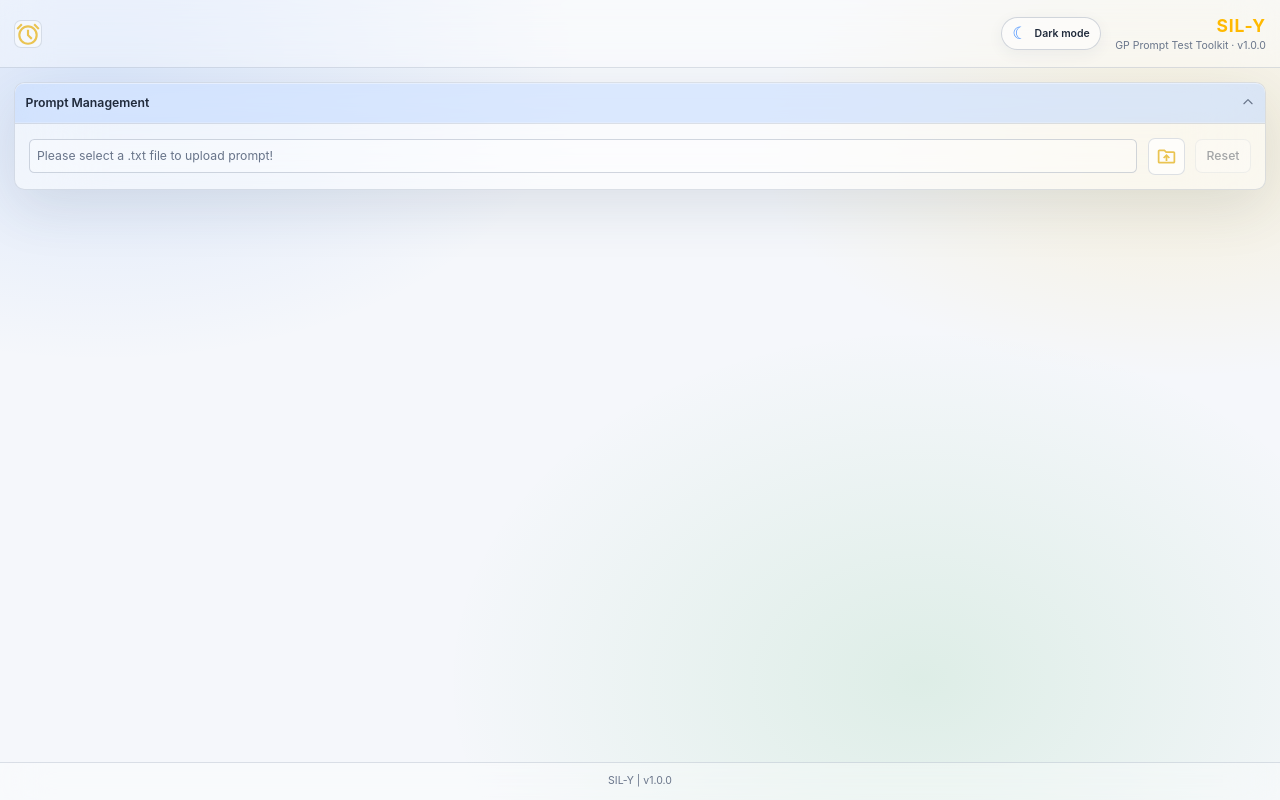
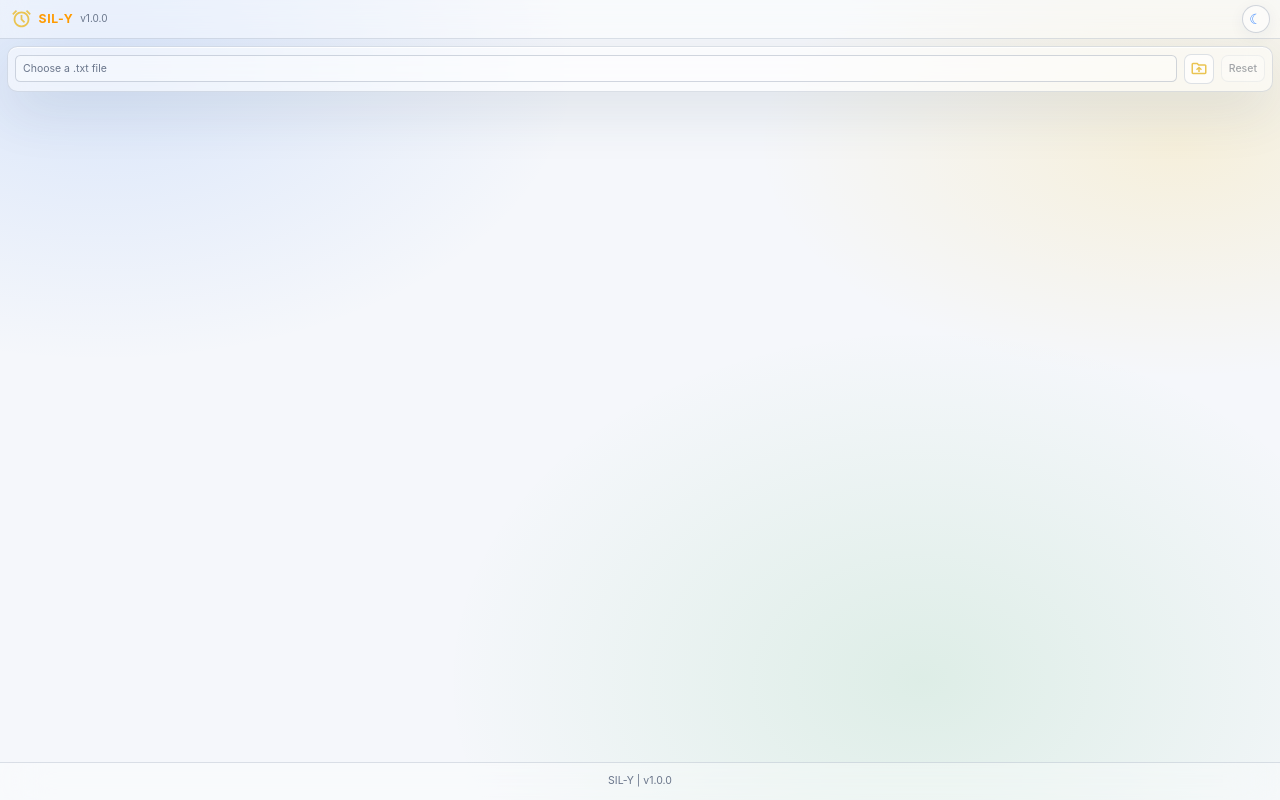
Before and after one commit to souravkh/dum-e, a React (Vite) app: page / in a window 1280 px wide. Built offline with nearby package versions, Linux system fonts and the light colour scheme.

Commit message:
update design to make it look compact

```diff
--- a/index.html
+++ b/index.html
@@ -4,7 +4,7 @@
     <meta charset="UTF-8" />
     <link rel="icon" type="image/svg+xml" href="/favicon.svg" />
     <meta name="viewport" content="width=device-width, initial-scale=1.0" />
-    <title>dum-e</title>
+    <title>SIL-Y</title>
   </head>
   <body>
     <div id="root"></div>
--- a/src/AppShell.tsx
+++ b/src/AppShell.tsx
@@ -30,20 +30,7 @@ function AppShell() {
   const [promptFile, setPromptFile] = useState<File | null>(null);
   const [prompts, setPrompts] = useState<PromptRecord>({});
   const [isExporting, setIsExporting] = useState(false);
-
-  // Accordion open/close state for sections
-  const [openSections, setOpenSections] = useState({
-    upload: true,
-    prompts: true,
-    runner: true,
-  });
-
-  const toggleSection = (section: "upload" | "prompts" | "runner") => {
-    setOpenSections((prev) => ({
-      ...prev,
-      [section]: !prev[section],
-    }));
-  };
+  const [isPromptListOpen, setIsPromptListOpen] = useState(true);
 
   const handleExport = async (format: "txt" | "xlsx") => {
     try {
@@ -78,8 +65,6 @@ function AppShell() {
     if (newPrompt) setCurrentPrompt(newPrompt);
   };
 
-  const [, setCurrentPromptDuration] = useState<string>("");
-
   const handlePromptFileChange = (file: File | null) => {
     setPromptFile(file);
     if (file) {
@@ -89,7 +74,6 @@ function AppShell() {
     } else {
       setPrompts({});
       setCurrentPrompt("");
-      setCurrentPromptDuration("");
     }
   };
 
@@ -107,180 +91,101 @@ function AppShell() {
 
     if (nextPrompt) {
       setCurrentPrompt(nextPrompt);
-      setCurrentPromptDuration("");
     }
-
-    setCurrentPromptDuration("");
   };
 
-  const promptCount = Object.keys(prompts).length;
+  const promptList = Object.keys(prompts);
+  const promptCount = promptList.length;
+  const currentPromptIndex = promptList.indexOf(currentPrompt);
 
   return (
-    <div className="app-shell relative flex min-h-screen flex-col overflow-hidden text-[var(--ink)] transition-colors duration-300" data-theme={theme}>
-      {/* Application Header */}
+    <div className="app-shell relative flex h-screen flex-col overflow-hidden text-[var(--ink)] transition-colors duration-300" data-theme={theme}>
       <Header
         theme={theme}
         onToggleTheme={() => setTheme((current) => current === "light" ? "dark" : "light")}
       />
 
-      {/* Main Content */}
-      <main className="flex-1 space-y-3 p-4">
-        {/* Accordion 1: Prompt Management */}
-          <section className="overflow-hidden rounded-xl border border-[var(--line)] bg-[var(--surface)] shadow-[var(--shadow-glass)] backdrop-blur-2xl">
-          <button
-            type="button"
-            onClick={() => toggleSection("upload")}
-              className="flex w-full cursor-pointer items-center justify-between border-b border-white/20 bg-[var(--section-header)] p-3 text-left shadow-[inset_0_1px_0_rgba(255,255,255,0.28)] backdrop-blur-xl transition hover:bg-[var(--accent-soft)]"
-          >
-            <div className="flex items-center gap-2">
-                <span className="text-sm font-semibold text-[var(--ink)]">
-                Prompt Management
-              </span>
-              {promptFile && (
-                <span className="max-w-35 truncate rounded bg-[var(--surface-solid)] px-2 py-0.5 text-xs text-[var(--muted)]">
-                  {promptFile.name}
-                </span>
-              )}
-            </div>
+      <main className="flex min-h-0 flex-1 flex-col gap-2 overflow-y-auto p-2">
+        {promptCount === 0 ? (
+          <section className="shrink-0 rounded-xl border border-[var(--line)] bg-[var(--surface)] p-2 shadow-[var(--shadow-glass)] backdrop-blur-md">
+            <PromptManagement
+              file={promptFile}
+              promptCount={promptCount}
+              onFileChange={handlePromptFileChange}
+            />
+          </section>
+        ) : (
+          <>
+            <section className="shrink-0 rounded-xl border border-[var(--line)] bg-[var(--surface)] p-2 shadow-[var(--shadow-glass)] backdrop-blur-md">
+              <TestRunner
+                key={currentPrompt}
+                currentPrompt={currentPrompt}
+                currentIndex={currentPromptIndex + 1}
+                total={promptCount}
+                onSaving={updateCurrentPromptDuration}
+              />
+            </section>
 
-            <svg
-              className={`h-4 w-4 text-[var(--muted)] transition-transform duration-200 ${
-                openSections.upload ? "rotate-180" : ""
-              }`}
-              fill="none"
-              stroke="currentColor"
-              viewBox="0 0 24 24"
-            >
-              <path
-                strokeLinecap="round"
-                strokeLinejoin="round"
-                strokeWidth={2}
-                d="M19 9l-7 7-7-7"
-              />
-            </svg>
-          </button>
-
-          {openSections.upload && (
-            <div className="border-t border-[var(--line)] p-4">
+            <section className="shrink-0 rounded-lg border border-[var(--line)] bg-[var(--surface-soft)] px-3 py-2 text-xs text-[var(--muted)] backdrop-blur-md">
               <PromptManagement
                 file={promptFile}
+                promptCount={promptCount}
                 onFileChange={handlePromptFileChange}
               />
-            </div>
-          )}
-        </section>
+            </section>
 
-        {promptCount > 0 && (
-          <div className="space-y-3">
-            {/* Accordion 2: Prompts List */}
-            <section className="overflow-hidden rounded-xl border border-[var(--line)] bg-[var(--surface)] shadow-[var(--shadow-glass)] backdrop-blur-2xl">
+            <section className="flex min-h-0 flex-1 flex-col overflow-hidden rounded-xl border border-[var(--line)] bg-[var(--surface)] shadow-[var(--shadow-glass)] backdrop-blur-md">
               <button
                 type="button"
-                onClick={() => toggleSection("prompts")}
-                className="flex w-full cursor-pointer items-center justify-between border-b border-white/20 bg-[var(--section-header)] p-3 text-left shadow-[inset_0_1px_0_rgba(255,255,255,0.28)] backdrop-blur-xl transition hover:bg-[var(--accent-soft)]"
+                onClick={() => setIsPromptListOpen((open) => !open)}
+                aria-expanded={isPromptListOpen}
+                className="flex w-full shrink-0 items-center justify-between border-b border-[var(--line)] bg-[var(--section-header)] px-3 py-2 text-left text-sm font-semibold text-[var(--ink)] transition hover:bg-[var(--accent-soft)]"
               >
-                <div className="flex items-center gap-2">
-                  <span className="text-sm font-semibold text-[var(--ink)]">
-                    Prompts List
-                  </span>
-                  <span className="rounded-full bg-[var(--surface-solid)] px-2 py-0.5 font-mono text-xs text-amber-500">
-                    {promptCount}
-                  </span>
-                </div>
-
+                <span>Prompts · {promptCount}</span>
                 <svg
-                  className={`h-4 w-4 text-[var(--muted)] transition-transform duration-200 ${
-                    openSections.prompts ? "rotate-180" : ""
-                  }`}
+                  aria-hidden="true"
+                  className={`h-4 w-4 text-[var(--muted)] transition-transform ${isPromptListOpen ? "rotate-180" : ""}`}
                   fill="none"
                   stroke="currentColor"
                   viewBox="0 0 24 24"
                 >
-                  <path
-                    strokeLinecap="round"
-                    strokeLinejoin="round"
-                    strokeWidth={2}
-                    d="M19 9l-7 7-7-7"
-                  />
+                  <path strokeLinecap="round" strokeLinejoin="round" strokeWidth={2} d="m19 9-7 7-7-7" />
                 </svg>
               </button>
-
-              {openSections.prompts && (
-                <div className="border-t border-[var(--line)] p-4">
-                  <Prompt
-                    promptData={prompts}
-                    onSelectedPromptChange={updateCurrentPrompt}
-                  />
-                </div>
+              {isPromptListOpen && (
+                <Prompt
+                  promptData={prompts}
+                  currentPrompt={currentPrompt}
+                  onSelectedPromptChange={updateCurrentPrompt}
+                />
               )}
             </section>
 
-            {/* Accordion 3: Test Runner & Results */}
-            <section className="overflow-hidden rounded-xl border border-[var(--line)] bg-[var(--surface)] shadow-[var(--shadow-glass)] backdrop-blur-2xl">
+            <div className="flex shrink-0 items-center justify-between gap-2">
               <button
                 type="button"
-                onClick={() => toggleSection("runner")}
-                className="flex w-full cursor-pointer items-center justify-between border-b border-white/20 bg-[var(--section-header)] p-3 text-left shadow-[inset_0_1px_0_rgba(255,255,255,0.28)] backdrop-blur-xl transition hover:bg-[var(--accent-soft)]"
+                onClick={() => handleExport("txt")}
+                disabled={isExporting}
+                className="w-24 cursor-pointer rounded-lg border border-white/35 bg-gradient-to-br from-[#438DFF]/95 to-[#2F72E8]/95 px-3 py-1 text-xs font-semibold text-white shadow-[0_6px_18px_rgba(67,141,255,0.3)] backdrop-blur-xl transition hover:from-[#5598FF] hover:to-[#377FEF] disabled:cursor-not-allowed disabled:opacity-40"
               >
-                <div className="flex items-center gap-2">
-                  <span className="text-sm font-semibold text-[var(--ink)]">
-                    Test Runner & Results
-                  </span>
-                </div>
-
-                <svg
-                  className={`h-4 w-4 text-[var(--muted)] transition-transform duration-200 ${
-                    openSections.runner ? "rotate-180" : ""
-                  }`}
-                  fill="none"
-                  stroke="currentColor"
-                  viewBox="0 0 24 24"
-                >
-                  <path
-                    strokeLinecap="round"
-                    strokeLinejoin="round"
-                    strokeWidth={2}
-                    d="M19 9l-7 7-7-7"
-                  />
-                </svg>
+                TXT
               </button>
-
-              {openSections.runner && (
-                <div className="border-t border-[var(--line)] p-3">
-                  <TestRunner
-                    key={currentPrompt}
-                    currentPrompt={currentPrompt}
-                    onSaving={updateCurrentPromptDuration}
-                  />
-
-                  <div className="mt-3 flex flex-row justify-between gap-2 border-t border-[var(--line)] pt-3">
-                    <button
-                      type="button"
-                      onClick={() => handleExport("txt")}
-                      disabled={isExporting}
-                      className="cursor-pointer rounded-lg border border-white/35 bg-gradient-to-br from-[#438DFF]/95 to-[#2F72E8]/95 px-3 py-1.5 text-xs font-semibold text-white shadow-[0_6px_18px_rgba(67,141,255,0.3)] backdrop-blur-xl transition hover:-translate-y-px hover:from-[#5598FF] hover:to-[#377FEF] disabled:cursor-not-allowed disabled:opacity-40"
-                    >
-                      Export .TXT
-                    </button>
-
-                    <button
-                      type="button"
-                      onClick={() => handleExport("xlsx")}
-                      disabled={isExporting}
-                      className="cursor-pointer rounded-lg border border-white/35 bg-gradient-to-br from-[#438DFF]/90 to-[#245FC7]/95 px-3 py-1.5 text-xs font-semibold text-white shadow-[0_6px_18px_rgba(67,141,255,0.26)] backdrop-blur-xl transition hover:-translate-y-px hover:from-[#5598FF] hover:to-[#2F72E8] disabled:cursor-not-allowed disabled:opacity-40"
-                    >
-                      Export .XLSX
-                    </button>
-                  </div>
-                </div>
-              )}
-            </section>
-          </div>
+              <button
+                type="button"
+                onClick={() => handleExport("xlsx")}
+                disabled={isExporting}
+                className="w-24 cursor-pointer rounded-lg border border-white/35 bg-gradient-to-br from-[#438DFF]/90 to-[#245FC7]/95 px-3 py-1 text-xs font-semibold text-white shadow-[0_6px_18px_rgba(67,141,255,0.26)] backdrop-blur-xl transition hover:from-[#5598FF] hover:to-[#2F72E8] disabled:cursor-not-allowed disabled:opacity-40"
+              >
+                XLSX
+              </button>
+            </div>
+          </>
         )}
       </main>
 
-      {/* Application Footer */}
-      <Footer />
+      <div className="shrink-0">
+        <Footer />
+      </div>
     </div>
   );
 }
--- a/src/features/header/header.tsx
+++ b/src/features/header/header.tsx
@@ -7,32 +7,24 @@ type HeaderProps = {
 
 function Header({ theme, onToggleTheme }: HeaderProps) {
   return (
-    <header className="relative z-10 flex min-h-[68px] w-full items-center justify-between border-b border-[var(--line)] bg-[var(--surface-soft)] px-4 py-3 backdrop-blur-xl">
-      <div className="flex h-8 w-8 items-center justify-center rounded-lg border border-[var(--line)] bg-[var(--surface)]">
-        <img src={logo} alt="Alarm" className="h-8 w-8" />
+    <header className="relative z-10 flex h-11 w-full shrink-0 items-center justify-between border-b border-[var(--line)] bg-[var(--surface-soft)] px-3 backdrop-blur-md">
+      <div className="flex min-w-0 items-center gap-2">
+        <img src={logo} alt="" className="h-6 w-6 shrink-0" />
+        <span className="truncate text-sm font-bold tracking-wider text-amber-500">
+          SIL-Y
+        </span>
+        <span className="text-[10px] text-[var(--muted)]">v1.0.0</span>
       </div>
 
-      <div className="flex items-center gap-4 max-sm:gap-2">
       <button
         type="button"
-          className="inline-flex cursor-pointer items-center gap-2 rounded-full border border-[var(--line-strong)] bg-[var(--surface)] px-3 py-2 text-xs font-semibold text-[var(--ink)] shadow-[0_4px_16px_rgba(33,51,82,0.06)] transition hover:-translate-y-px hover:border-[var(--accent)] max-sm:gap-1.5 max-sm:px-2.5 max-sm:text-[11px]"
+        className="flex h-8 w-8 shrink-0 cursor-pointer items-center justify-center rounded-full border border-[var(--line-strong)] bg-[var(--surface)] text-base text-[var(--accent)] shadow-[0_4px_16px_rgba(33,51,82,0.06)] transition hover:border-[var(--accent)] hover:bg-[var(--accent-soft)]"
         onClick={onToggleTheme}
         aria-label={`Switch to ${theme === "light" ? "dark" : "light"} mode`}
         aria-pressed={theme === "dark"}
       >
-          <span className="text-[17px] leading-none text-[var(--accent)]" aria-hidden="true">{theme === "light" ? "☾" : "☀"}</span>
-          <span>{theme === "light" ? "Dark mode" : "Light mode"}</span>
+        <span aria-hidden="true">{theme === "light" ? "☾" : "☀"}</span>
       </button>
-
-        <div className="flex flex-col">
-          <h5 className="text-right text-xl font-bold tracking-wider text-amber-400">
-            SIL-Y
-          </h5>
-          <p className="text-right text-xs text-[var(--muted)]">
-            GP Prompt Test Toolkit · v1.0.0
-          </p>
-        </div>
-      </div>
     </header>
   );
 }
--- a/src/features/prompt-management/PromptManagement.tsx
+++ b/src/features/prompt-management/PromptManagement.tsx
@@ -4,10 +4,11 @@ import txtFileChecker from "../utils/ExtensionHelper";
 
 type PromptUploadProps = {
   file: File | null;
+  promptCount: number;
   onFileChange: (file: File | null) => void;
 };
 
-function PromptUpload({ file, onFileChange }: PromptUploadProps) {
+function PromptUpload({ file, promptCount, onFileChange }: PromptUploadProps) {
   const inputRef = useRef<HTMLInputElement>(null);
 
   const handleFileChange = (
@@ -22,14 +23,48 @@ function PromptUpload({ file, onFileChange }: PromptUploadProps) {
     onFileChange(selectedFile);
   };
 
+  if (file && promptCount > 0) {
+    return (
+      <div className="flex min-w-0 items-center gap-2 text-xs">
+        <span className="min-w-0 flex-1 truncate font-medium text-[var(--ink)]" title={`${file.name} · ${promptCount} prompts`}>
+          {file.name} · {promptCount} prompts
+        </span>
+        <button
+          type="button"
+          onClick={() => inputRef.current?.click()}
+          className="shrink-0 cursor-pointer font-semibold text-[var(--accent)] underline-offset-2 hover:underline"
+        >
+          Change
+        </button>
+        <button
+          type="button"
+          onClick={() => {
+            if (inputRef.current) inputRef.current.value = "";
+            onFileChange(null);
+          }}
+          className="shrink-0 cursor-pointer text-[var(--muted)] underline-offset-2 hover:text-[var(--ink)] hover:underline"
+        >
+          Reset
+        </button>
+        <input
+          ref={inputRef}
+          type="file"
+          accept=".txt,text/plain"
+          hidden
+          onChange={handleFileChange}
+        />
+      </div>
+    );
+  }
+
   return (
-    <div className="flex items-center gap-3">
+    <div className="flex min-w-0 items-center gap-2">
       <input
         type="text"
         readOnly
         value={file?.name ?? ""}
-        placeholder="Please select a .txt file to upload prompt!"
-        className="min-w-0 flex-1 truncate rounded-md border border-[var(--line-strong)] bg-[var(--surface-soft)] p-2 text-sm text-[var(--ink)] placeholder:text-[var(--muted)]"
+        placeholder="Choose a .txt file"
+        className="min-w-0 flex-1 truncate rounded-md border border-[var(--line-strong)] bg-[var(--surface-soft)] px-2 py-1.5 text-xs text-[var(--ink)] placeholder:text-[var(--muted)]"
       />
 
       {/* Actual file input */}
@@ -45,9 +80,10 @@ function PromptUpload({ file, onFileChange }: PromptUploadProps) {
       <button
         type="button"
         onClick={() => inputRef.current?.click()}
-        className="shrink-0 cursor-pointer rounded-lg border border-[var(--line)] bg-[var(--surface-solid)] p-2 transition hover:bg-[var(--accent-soft)]"
+        aria-label="Choose a .txt file"
+        className="shrink-0 cursor-pointer rounded-lg border border-[var(--line)] bg-[var(--surface-solid)] p-1.5 transition hover:bg-[var(--accent-soft)]"
       >
-        <img src={uploadLogo} alt="Upload file" className="h-6 w-6" />
+        <img src={uploadLogo} alt="" className="h-5 w-5" />
       </button>
 
       <button
@@ -57,7 +93,7 @@ function PromptUpload({ file, onFileChange }: PromptUploadProps) {
           onFileChange(null);
         }}
         disabled={!file}
-        className="shrink-0 cursor-pointer rounded-lg border border-[var(--line)] bg-[var(--surface-solid)] px-3 py-2 text-sm font-medium text-[var(--ink)] transition hover:bg-[var(--accent-soft)] disabled:cursor-not-allowed disabled:opacity-40"
+        className="shrink-0 cursor-pointer rounded-lg border border-[var(--line)] bg-[var(--surface-solid)] px-2 py-1.5 text-xs font-medium text-[var(--ink)] transition hover:bg-[var(--accent-soft)] disabled:cursor-not-allowed disabled:opacity-40"
       >
         Reset
       </button>
--- a/src/index.css
+++ b/src/index.css
@@ -1,6 +1,12 @@
 @import "tailwindcss";
 
 @layer base {
+  html,
+  body,
+  #root {
+    height: 100%;
+  }
+
   :root {
     font-family: Inter, ui-sans-serif, system-ui, -apple-system, BlinkMacSystemFont, "Segoe UI", sans-serif;
     font-synthesis: none;
@@ -40,7 +46,7 @@
   }
 
   body {
-    @apply m-0 min-h-screen min-w-80 antialiased;
+    @apply m-0 h-full min-w-[300px] antialiased;
     background:
       radial-gradient(ellipse at 8% 8%, rgba(66, 133, 244, 0.15), transparent 34rem),
       radial-gradient(ellipse at 92% 18%, rgba(251, 188, 5, 0.13), transparent 30rem),
@@ -58,7 +64,7 @@
   }
 
   #root {
-    @apply min-h-screen;
+    @apply h-full;
   }
 
   button,
```
Also changed, not shown: src/features/result/Prompts.tsx (+33 -46 lines), src/features/test-runner/TextRunner.tsx (+61 -63 lines). Lines whose indentation alone changed are shown as unchanged.
